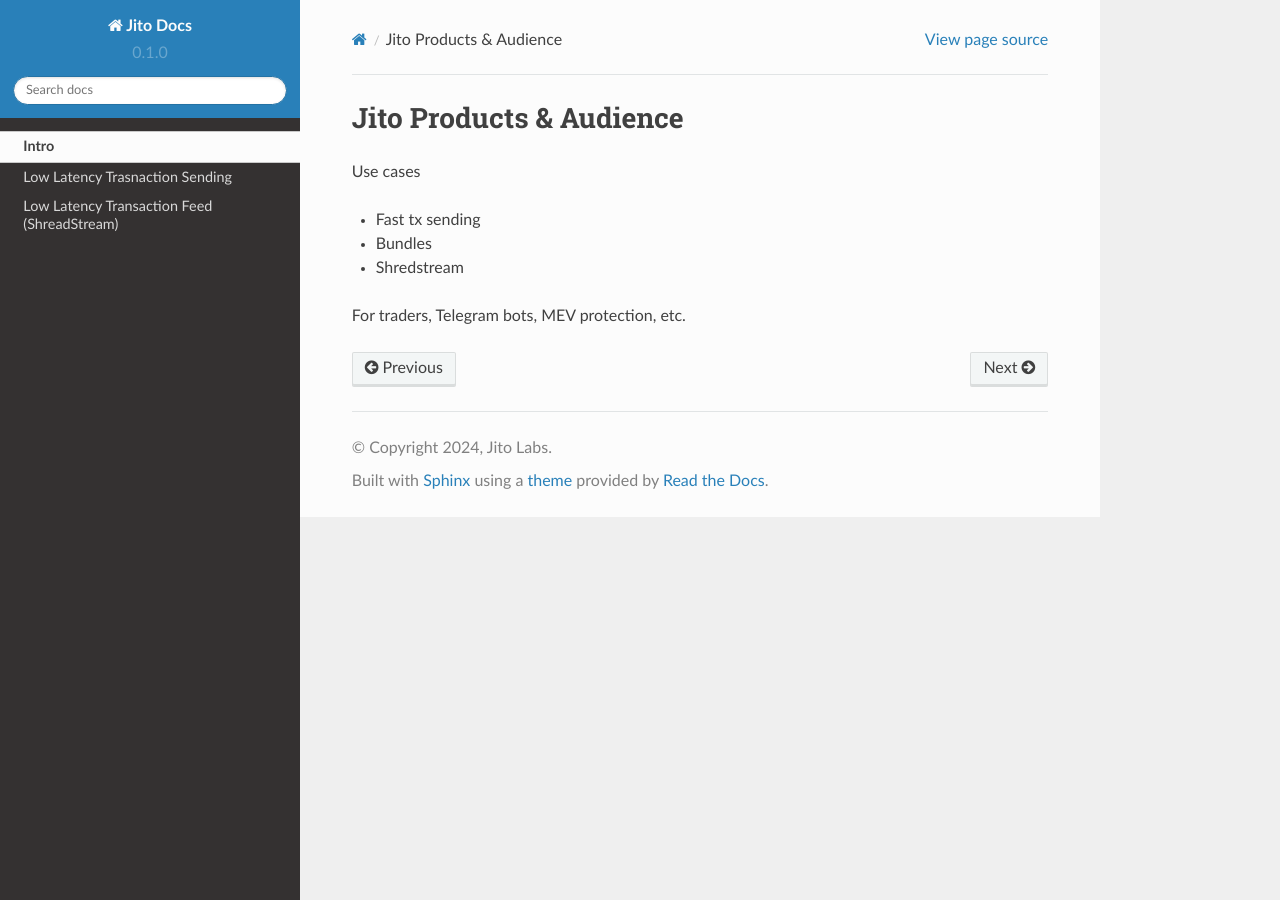
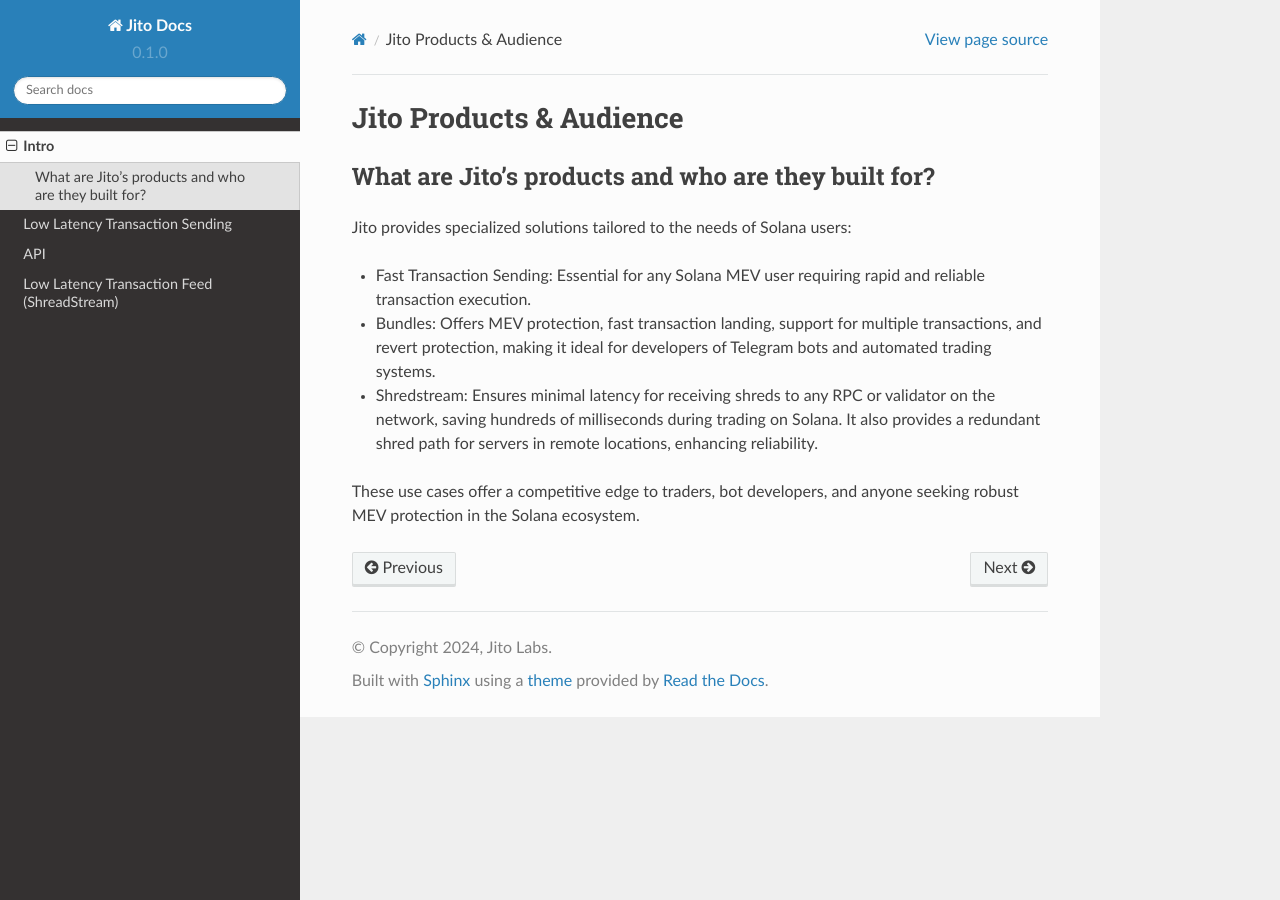
Before and after one commit to jito-labs/jito-docs, a Sphinx documentation site: the page built from docs/source/prodandaudience.md, in a window 1280 px wide. Built offline with Sphinx 7.4.7 and the Read the Docs theme 2.0.0, drawn with Linux system fonts in a browser that asks for light colours; pages that are not in the unit, such as notebooks, are missing from menus.

```diff
--- a/docs/source/prodandaudience.md
+++ b/docs/source/prodandaudience.md
@@ -1,8 +1,11 @@
 # Jito Products & Audience
 
-Use cases
-  - Fast tx sending
-  - Bundles
-  - Shredstream
+## What are Jito’s products and who are they built for?
 
-For traders, Telegram bots, MEV protection, etc.
+Jito provides specialized solutions tailored to the needs of Solana users:
+
+- Fast Transaction Sending: Essential for any Solana MEV user requiring rapid and reliable transaction execution.
+- Bundles: Offers MEV protection, fast transaction landing, support for multiple transactions, and revert protection, making it ideal for developers of Telegram bots and automated trading systems.
+- Shredstream: Ensures minimal latency for receiving shreds to any RPC or validator on the network, saving hundreds of milliseconds during trading on Solana. It also provides a redundant shred path for servers in remote locations, enhancing reliability.
+
+These use cases offer a competitive edge to traders, bot developers, and anyone seeking robust MEV protection in the Solana ecosystem.
```
Also changed, not shown: docs/source/api.md (added, +54 -0 lines), docs/source/howdoessytemwork.md (added, +6 -0 lines), docs/source/index.md (+16 -1 lines), docs/source/lowlatencytxnsend.md (+2 -2 lines), docs/images/matrixtxns.svg (added).
